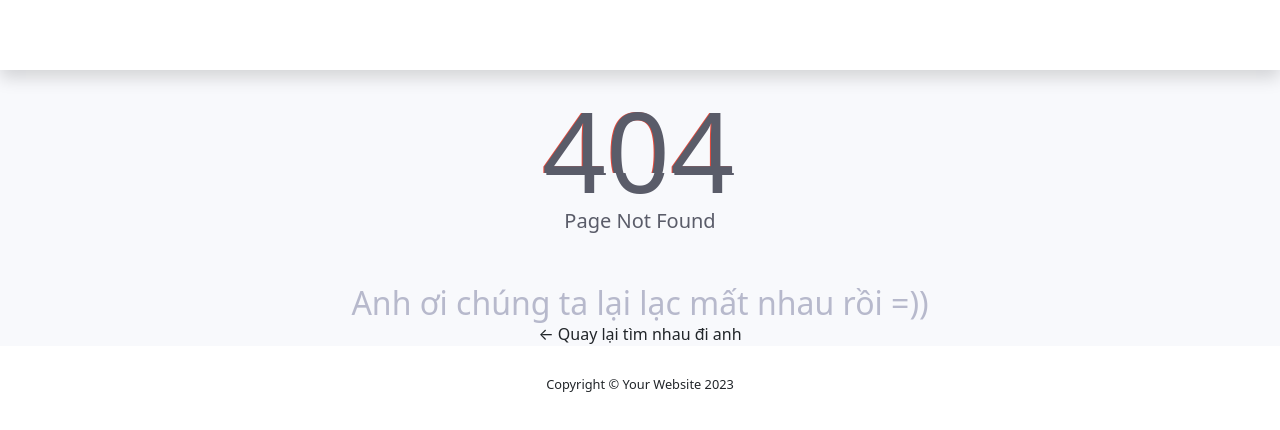
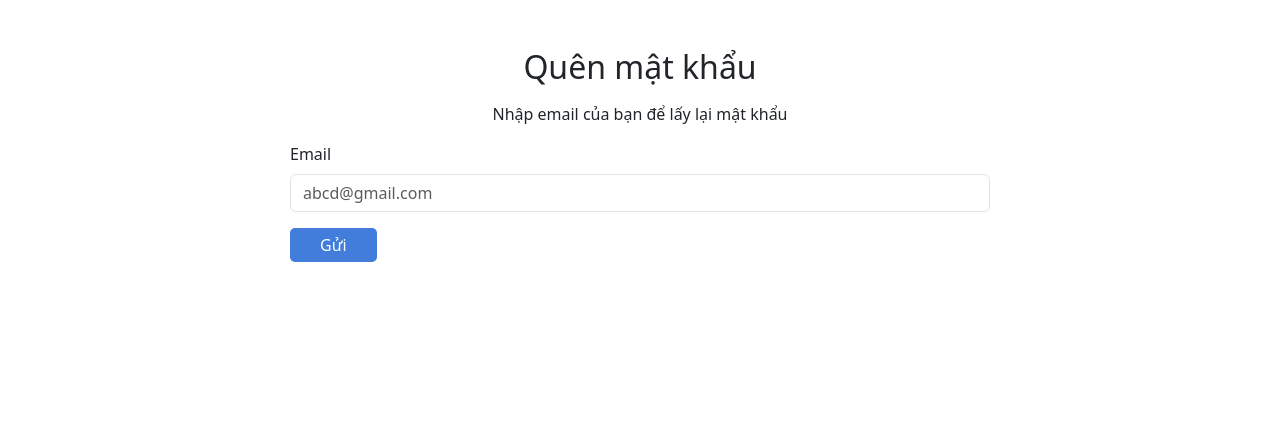
Before and after one commit to Thandinhcong/Project-Reactjs, a React (Vite) app in the folder projects/: page /quen-mat-khau in a window 1280 px wide. Before the commit this address had no page. Shown: the top 430 px of the page. Built offline with nearby package versions, Linux system fonts and the light colour scheme.

Commit message:
update :create forgot password

```diff
--- a/projects/src/App.jsx
+++ b/projects/src/App.jsx
@@ -1,7 +1,6 @@
 import { BrowserRouter, Outlet, Route, Routes } from "react-router-dom"
 import HomePage from "./pages/layout-client/main/home"
-import Signin from "./pages/users/Signin"
-import Signup from "./pages/users/Signup"
+
 import Contacts from "./pages/layout-client/contacts/Contacts"
 import DeltailPage from "./pages/layout-client/main/deltail-product/Deltail-product"
 import LayoutAdmin from "./pages/layout-admin/dashbroand"
@@ -17,6 +16,9 @@ import InfoUser from "./components/client/users/infoUser"
 import ListMember from "./components/admin/member/listMember"
 import UpdateCate from "./components/admin/categories/UpdateCate"
 import UpdateInfoUser from "./components/client/users/Update/updateUser"
+import Signin from "./pages/users/signin/Signin"
+import { Signup } from "./instances/accounts"
+import ForgotPassword from "./pages/users/ForgotPassword"
 
 function App() {
   return (
@@ -28,6 +30,7 @@ function App() {
           <Route index element={<HomePage />} />
           <Route path="signin" element={<Signin />} />
           <Route path="dang-ki" element={<Signup />} />
+          <Route path="quen-mat-khau" element={<ForgotPassword />} />
           <Route path="lien-he" element={<Contacts />} />
           <Route path="chi-tiet-san-pham/:id" element={<DeltailPage />} />
           <Route path="san-pham-yeu-thich" element={<Favorite />} />
--- /dev/null
+++ b/projects/src/pages/users/ForgotPassword/forgot.css
@@ -0,0 +1,12 @@
+.forgot {
+    width: 700px;
+    margin: 0 auto;
+}
+
+.forgot-button {
+    padding: 5px 30px;
+    border: none;
+    border-radius: 5px;
+    color: white;
+    background-color: rgb(66, 125, 219);
+}
--- /dev/null
+++ b/projects/src/pages/users/ForgotPassword/index.jsx
@@ -0,0 +1,17 @@
+import React from 'react'
+import "./forgot.css";
+const ForgotPassword = () => {
+    return (
+        <div className='forgot'>
+            <h2 className='text-center mt-5 mb-3'>Quên mật khẩu</h2>
+            <p className='text-center'>Nhập email của bạn để lấy lại mật khẩu</p>
+            <form action="" className='from-forgot'>
+                <label htmlFor="name" className='mb-2'>Email</label>
+                <input placeholder='abcd@gmail.com' type="text" className='form-control' />
+                <button className='forgot-button mt-3'>Gửi</button>
+            </form>
+        </div>
+    )
+}
+
+export default ForgotPassword
--- a/projects/src/pages/users/Signin.jsx
+++ b/projects/src/pages/users/signin/Signin.jsx
@@ -1,22 +1,23 @@
 import React, { useEffect } from 'react'
 import { Link, Outlet, useNavigate } from 'react-router-dom';
-import Clothes from '../layout-client/Header/menu/Clothes';
-import Logo from '../layout-client/Header/menu/Logo';
-import User from '../layout-client/Header/user/user';
+import Clothes from '../../layout-client/Header/menu/Clothes';
+import Logo from '../../layout-client/Header/menu/Logo';
+import User from '../../layout-client/Header/user/user';
 import { FontAwesomeIcon } from '@fortawesome/react-fontawesome';
 import { faAngleLeft } from '@fortawesome/free-solid-svg-icons';
-import Footer from '../layout-client/footer/Footer';
-import Logistics from '../layout-client/main/Logistics';
-import Blog from '../layout-client/main/Blog';
-import { useLocalStorage } from '../useLocalStore/useLocalStore';
+import Footer from '../../layout-client/footer/Footer';
+import Logistics from '../../layout-client/main/Logistics';
+import Blog from '../../layout-client/main/Blog';
+import { useLocalStorage } from '../../useLocalStore/useLocalStore';
 import { useForm } from 'react-hook-form';
 import { yupResolver } from '@hookform/resolvers/yup';
-import { schemaSignin } from '../schemas/products';
-import { FormSignin } from '../../instances/accounts';
-import Header from '../layout-client/Header/Header';
+import Header from '../../layout-client/Header/Header';
 import { ToastContainer, toast } from 'react-toastify';
 import 'react-toastify/dist/ReactToastify.css';
 import "./signin.css";
+import "../signup/signup.css"
+import { FormSignin } from '../../../instances/accounts';
+import { schemaSignin } from '../../schemas/products';
 const Signin = () => {
     const navigate = useNavigate();
     const [user, SetUser] = useLocalStorage('user', null)
@@ -106,7 +107,9 @@ const Signin = () => {
                         <button title="Sign In" type="submit" className="sign-in_btn">
                             <ToastContainer />
                             <span>ĐĂNG NHẬP</span>
+
                         </button>
+                        <Link to="/quen-mat-khau">Quên mật khẩu</Link>
                         <div className="separator">
                             <hr className="line" />
                             <span>Hoặc</span>
@@ -165,7 +168,6 @@ const Signin = () => {
                             <span>Đăng nhập với Apple</span>
                         </button>
                         <span>Bạn chưa có tài khoản ? <Link to="/dang-ki">Đăng kí</Link></span>
-
                     </form>
 
                 </div >
```
Also changed, not shown: projects/src/pages/users/signup/Signup.jsx (renamed from projects/src/pages/users/Signup.jsx, +4 -4 lines), projects/src/pages/users/signin/signin.css (renamed from projects/src/pages/users/signin.css), projects/src/pages/users/signup/signup.css (renamed from projects/src/pages/users/signup.css).
